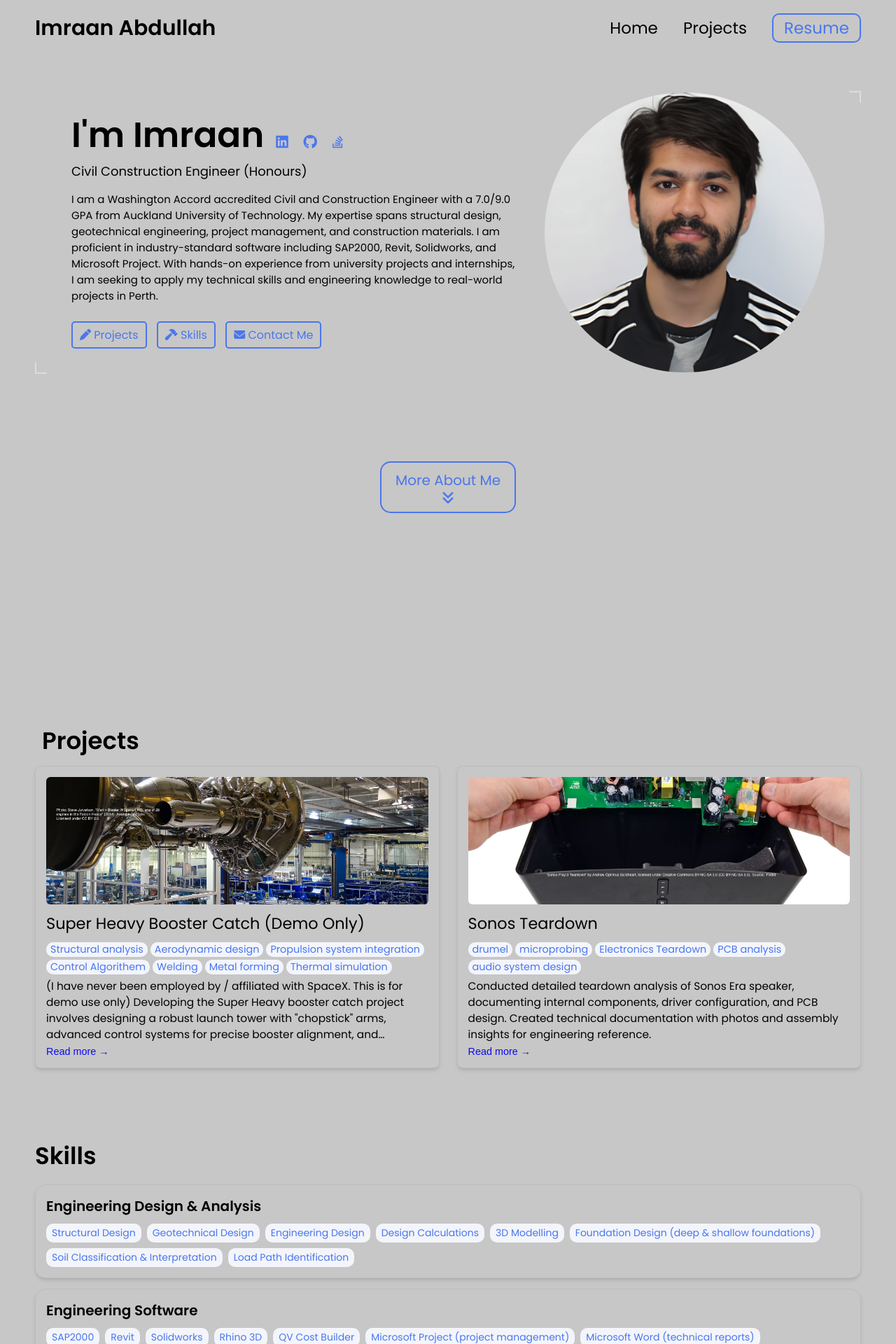
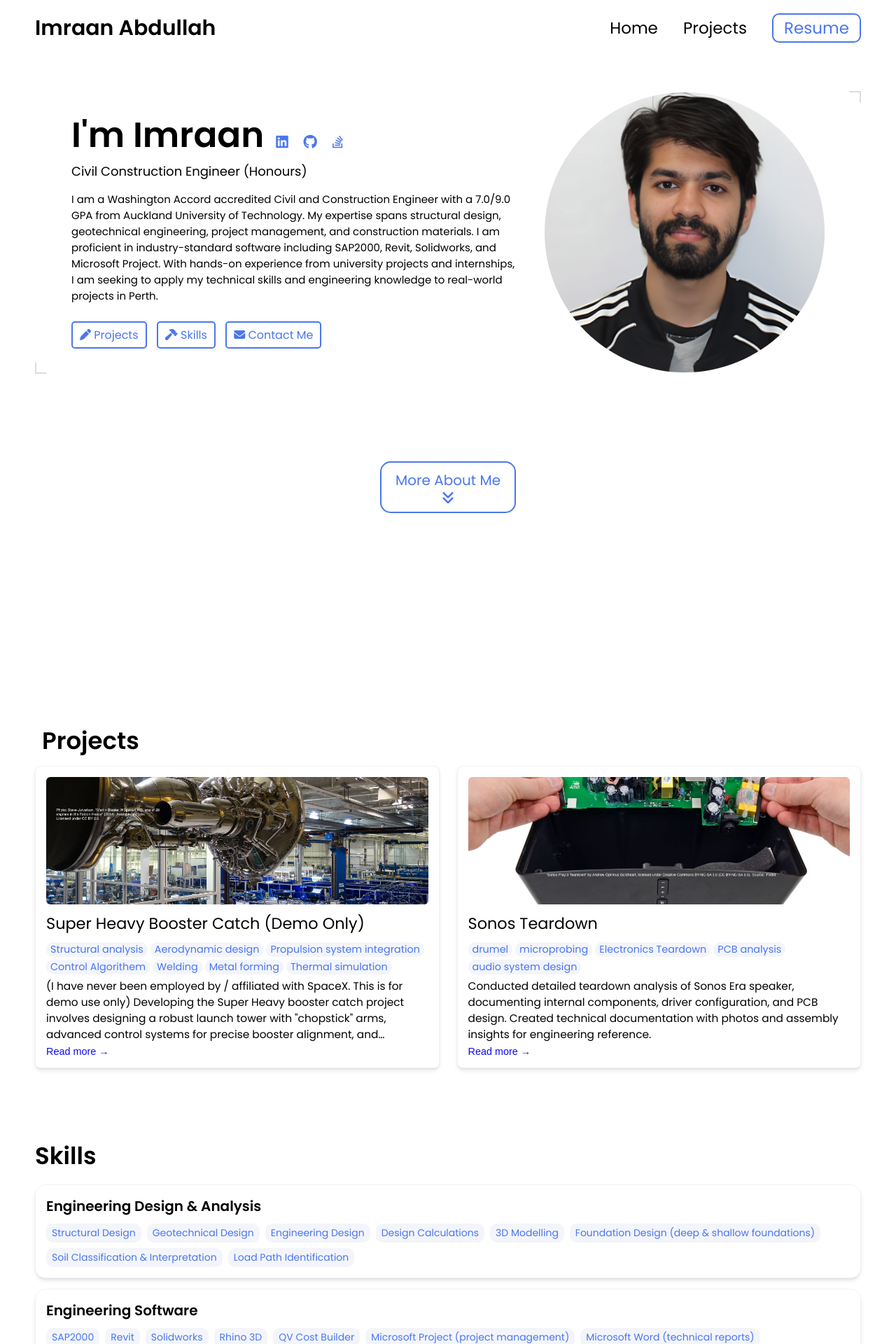
Before and after one commit to imraan11abdullah/imraan11abdullah.github.io, a Jekyll site: the page built from index.html, in a window 1280 px wide. Shown: the top 1920 px of the page at 70% size. Built offline with Jekyll 4.4.1, drawn with Linux system fonts in a browser that asks for light colours.

Commit message:
Update _config.yml

```diff
--- a/_config.yml
+++ b/_config.yml
@@ -109,7 +109,7 @@ colors: # this is the basic theme
   border: "#ddd"
   link: "#4a76ee"
   highlight: "#0c0cf2"
-  background: "#c7c7c7"
+  background: "#ffffff"
   light_background: "#f3f5fb"
 
 # A few examples.
```
